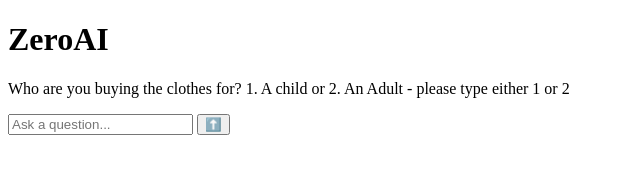
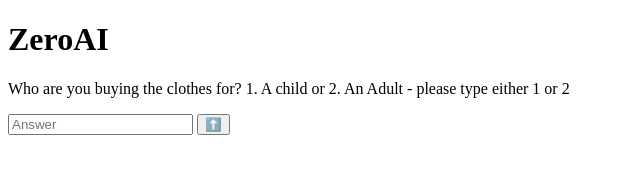
Before and after one commit to zeroclothing0/zeroai, a plain HTML site: page index.html in a window 1280 px wide. Shown: the full height of the page, 0-640 px from the left. Drawn offline with Linux system fonts and the light colour scheme.

Commit message:
Update index.html

```diff
--- a/index.html
+++ b/index.html
@@ -11,7 +11,7 @@
 <body>
   <h1>ZeroAI</h1>
   <p id="result">Who are you buying the clothes for? 1. A child or 2. An Adult - please type either 1 or 2</p>
-  <input id="question" type="text" placeholder="Ask a question...">
+  <input id="question" type="text" placeholder="Answer">
   <button onclick="start()">⬆️</button>
   <script src="script.js"></script>
 </body>
```
